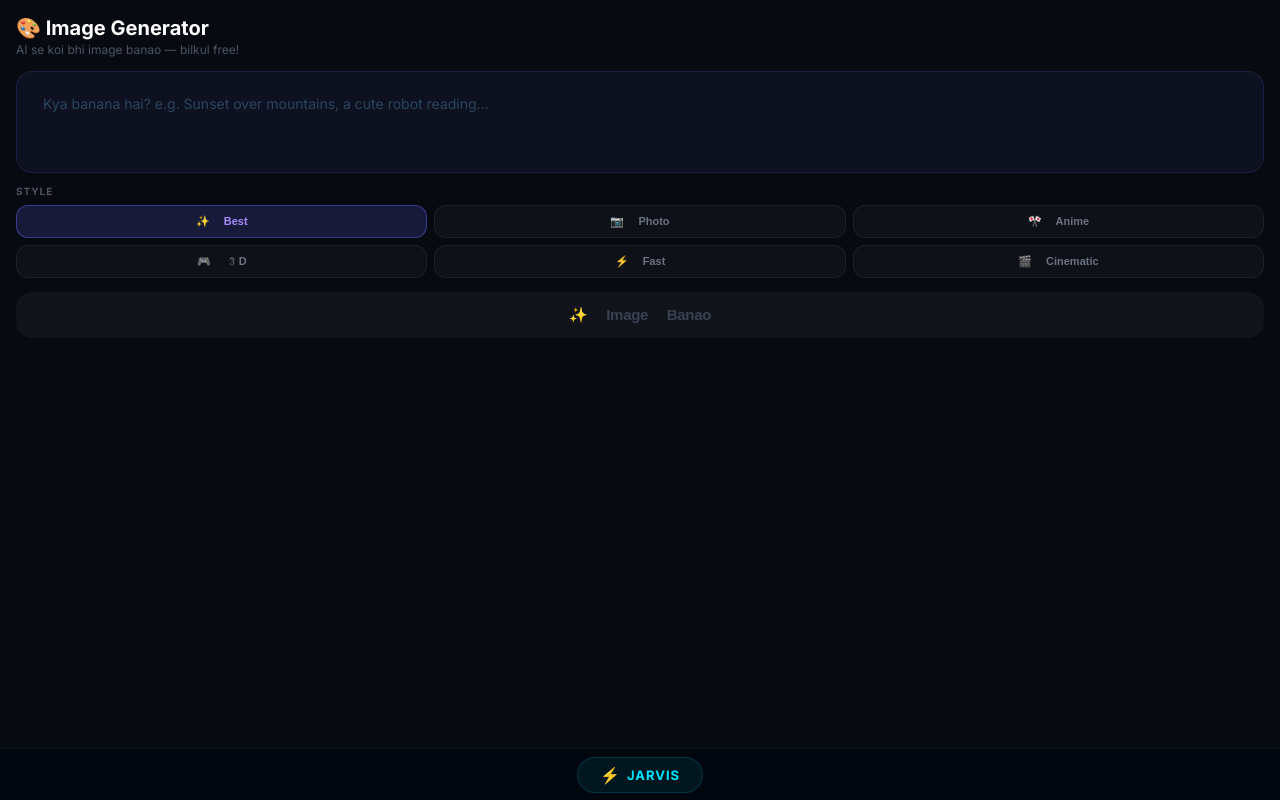
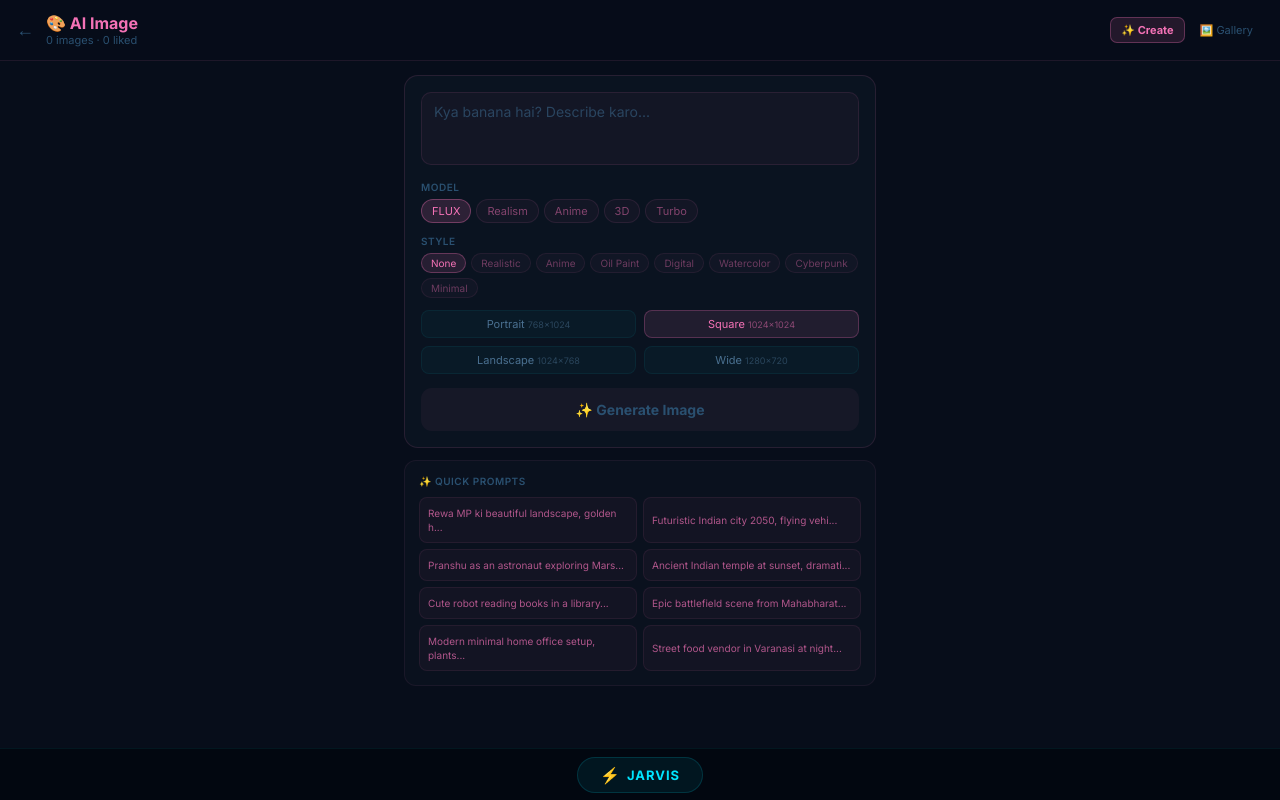
Before and after one commit to prashant998132-cpu/Apple, a Next.js app: page /image in a window 1280 px wide. Built offline with nearby package versions, Linux system fonts and the light colour scheme.

Commit message:
redesign: app/image/page.tsx [v12]

```diff
--- a/app/image/page.tsx
+++ b/app/image/page.tsx
@@ -1,85 +1,221 @@
-'use client';
-import { useState } from 'react';
+'use client'
+import { useState, useEffect } from 'react'
+import Link from 'next/link'
 
-const STYLES = [
-  { id: 'flux', label: '✨ Best', prompt: 'high quality, detailed, professional' },
-  { id: 'flux-realism', label: '📷 Photo', prompt: 'photorealistic, 8k, detailed, natural lighting' },
-  { id: 'flux-anime', label: '🎌 Anime', prompt: 'anime style, vibrant, detailed manga art' },
-  { id: 'flux-3d', label: '🎮 3D', prompt: '3d render, CGI, blender, cinematic lighting' },
-  { id: 'turbo', label: '⚡ Fast', prompt: 'fast, clean, clear' },
-  { id: 'flux-realism', label: '🎬 Cinematic', prompt: 'cinematic, dramatic lighting, movie still, 4k' },
-];
+type ImgItem = { id: string; prompt: string; url: string; model: string; ts: number; liked: boolean }
+
+const MODELS = [
+  { id: 'flux',           name: 'FLUX',        desc: 'Best quality' },
+  { id: 'flux-realism',   name: 'Realism',     desc: 'Photorealistic' },
+  { id: 'flux-anime',     name: 'Anime',       desc: 'Anime style' },
+  { id: 'flux-3d',        name: '3D',          desc: '3D render' },
+  { id: 'turbo',          name: 'Turbo',       desc: 'Fast' },
+]
+
+const STYLES = ['', 'photorealistic, 8k, ultra detailed', 'anime style, vibrant colors', 'oil painting, artistic', 'digital art, concept art', 'watercolor, soft', 'cyberpunk, neon', 'minimalist, clean']
+const STYLE_LABELS = ['None', 'Realistic', 'Anime', 'Oil Paint', 'Digital', 'Watercolor', 'Cyberpunk', 'Minimal']
+
+const PRESETS = [
+  'Rewa MP ki beautiful landscape, golden hour, misty mountains',
+  'Futuristic Indian city 2050, flying vehicles, neon lights',
+  'Pranshu as an astronaut exploring Mars',
+  'Ancient Indian temple at sunset, dramatic sky',
+  'Cute robot reading books in a library',
+  'Epic battlefield scene from Mahabharat',
+  'Modern minimal home office setup, plants',
+  'Street food vendor in Varanasi at night',
+]
+
+const KEY = 'jarvis_images_v1'
+function load(): ImgItem[] { try { return JSON.parse(localStorage.getItem(KEY)||'[]') } catch { return [] } }
+function save(i: ImgItem[]) { try { localStorage.setItem(KEY, JSON.stringify(i.slice(-30))) } catch {} }
 
 export default function ImagePage() {
-  const [prompt, setPrompt] = useState('');
-  const [style, setStyle] = useState('flux');
-  const [loading, setLoading] = useState(false);
-  const [images, setImages] = useState<string[]>([]);
-  const [error, setError] = useState('');
+  const [gallery, setGallery] = useState<ImgItem[]>([])
+  const [prompt, setPrompt] = useState('')
+  const [model, setModel] = useState('flux')
+  const [style, setStyle] = useState(0)
+  const [generating, setGenerating] = useState(false)
+  const [width, setWidth] = useState(1024)
+  const [height, setHeight] = useState(1024)
+  const [selected, setSelected] = useState<ImgItem|null>(null)
+  const [tab, setTab] = useState<'generate'|'gallery'>('generate')
 
-  const generate = async () => {
-    if (!prompt.trim() || loading) return;
-    setLoading(true); setError('');
-    const selectedStyle = STYLES.find(s => s.id === style);
-    const fullPrompt = `${prompt.trim()}, ${selectedStyle?.prompt || ''}`;
-    try {
-      const r = await fetch('/api/image', {
-        method: 'POST',
-        headers: { 'Content-Type': 'application/json' },
-        body: JSON.stringify({ prompt: fullPrompt, width: 768, height: 768, model: style }),
-      });
-      const d = await r.json();
-      if (d.url) setImages(prev => [d.url, ...prev.slice(0, 11)]);
-      else setError('Image generate nahi ho payi. Dobara try karo.');
-    } catch { setError('Network error. Dobara try karo.'); }
-    setLoading(false);
-  };
+  useEffect(() => { setGallery(load()) }, [])
+
+  function generate(customPrompt?: string) {
+    const p = (customPrompt || prompt).trim()
+    if (!p || generating) return
+    setGenerating(true)
+
+    const fullPrompt = p + (STYLES[style] ? ', ' + STYLES[style] : '')
+    const seed = Math.floor(Math.random() * 999999)
+    const url = `https://image.pollinations.ai/prompt/${encodeURIComponent(fullPrompt)}?model=${model}&width=${width}&height=${height}&seed=${seed}&nologo=true&enhance=true`
+
+    const item: ImgItem = { id: seed.toString(), prompt: p, url, model, ts: Date.now(), liked: false }
+    const updated = [item, ...gallery]
+    setGallery(updated); save(updated)
+    setGenerating(false)
+    setPrompt('')
+    setTab('gallery')
+  }
+
+  function toggleLike(id: string) {
+    const updated = gallery.map(i => i.id === id ? { ...i, liked: !i.liked } : i)
+    setGallery(updated); save(updated)
+  }
+
+  function deleteImg(id: string) {
+    const updated = gallery.filter(i => i.id !== id); setGallery(updated); save(updated)
+    if (selected?.id === id) setSelected(null)
+  }
+
+  const liked = gallery.filter(i => i.liked)
 
   return (
-    <div style={{ minHeight: '100vh', background: '#080a12', padding: '16px', paddingBottom: 80 }}>
-      <h1 style={{ fontSize: 20, fontWeight: 900, color: '#fff', marginBottom: 2 }}>🎨 Image Generator</h1>
-      <p style={{ fontSize: 12, color: '#4b5563', marginBottom: 14 }}>AI se koi bhi image banao — bilkul free!</p>
+    <div style={{ minHeight: '100vh', background: '#070d1a', color: '#ddeeff', fontFamily: "'Inter', sans-serif", padding: '0 0 80px' }}>
+      <style>{`
+        * { box-sizing: border-box }
+        @keyframes fadeUp { from{opacity:0;transform:translateY(4px)} to{opacity:1;transform:translateY(0)} }
+        @keyframes spin { to{transform:rotate(360deg)} }
+        @keyframes shimmer { 0%,100%{background-position:0% 50%} 50%{background-position:100% 50%} }
+        .img-card:hover .img-overlay { opacity: 1 !important; }
+        .img-overlay { opacity: 0; transition: opacity 0.2s; }
+      `}</style>
 
-      <div style={{ background: '#0e1120', border: '1px solid rgba(99,102,241,0.15)', borderRadius: 16, padding: '12px 14px', marginBottom: 12 }}>
-        <textarea value={prompt} onChange={e => setPrompt(e.target.value)}
-          onKeyDown={e => { if (e.key === 'Enter' && !e.shiftKey) { e.preventDefault(); generate(); }}}
-          placeholder="Kya banana hai? e.g. Sunset over mountains, a cute robot reading..."
-          style={{ width: '100%', minHeight: 72, background: 'transparent', border: 'none', outline: 'none', color: '#e2e8f0', fontSize: 14, resize: 'none', lineHeight: 1.55 }} />
+      <div style={{ background: 'rgba(7,13,26,0.97)', borderBottom: '1px solid rgba(244,114,182,0.1)', padding: '13px 16px', display: 'flex', alignItems: 'center', gap: '12px', position: 'sticky', top: 0, zIndex: 10, backdropFilter: 'blur(12px)' }}>
+        <Link href="/" style={{ color: '#2a5070', fontSize: '18px', textDecoration: 'none' }}>←</Link>
+        <div style={{ flex: 1 }}>
+          <div style={{ fontSize: '16px', fontWeight: 700, color: '#f472b6' }}>🎨 AI Image</div>
+          <div style={{ fontSize: '11px', color: '#2a5070' }}>{gallery.length} images · {liked.length} liked</div>
+        </div>
+        <div style={{ display: 'flex', gap: '4px' }}>
+          {(['generate','gallery'] as const).map(t => (
+            <button key={t} onClick={() => setTab(t)} style={{ background: tab===t ? 'rgba(244,114,182,0.12)' : 'none', border:`1px solid ${tab===t ? 'rgba(244,114,182,0.3)':'transparent'}`, borderRadius:'7px', color: tab===t ? '#f472b6' : '#2a5070', cursor:'pointer', padding:'5px 10px', fontSize:'11px', fontWeight: tab===t?700:400, fontFamily:'inherit' }}>
+              {t === 'generate' ? '✨ Create' : '🖼️ Gallery'}
+            </button>
+          ))}
+        </div>
       </div>
 
-      <p style={{ fontSize: 10, color: '#4b5563', fontWeight: 800, textTransform: 'uppercase', letterSpacing: '0.1em', marginBottom: 8 }}>Style</p>
-      <div style={{ display: 'grid', gridTemplateColumns: 'repeat(3, 1fr)', gap: 7, marginBottom: 14 }}>
-        {STYLES.map((s, i) => (
-          <button key={i} onClick={() => setStyle(s.id)}
-            style={{ padding: '9px 4px', borderRadius: 12, fontSize: 11, fontWeight: 700, background: style === s.id ? 'rgba(99,102,241,0.18)' : 'rgba(255,255,255,0.03)', border: `1px solid ${style === s.id ? 'rgba(99,102,241,0.45)' : 'rgba(255,255,255,0.06)'}`, color: style === s.id ? '#a78bfa' : '#6b7280', cursor: 'pointer', transition: 'all 0.15s' }}>
-            {s.label}
+      <div style={{ maxWidth: '500px', margin: '0 auto', padding: '14px' }}>
+        {tab === 'generate' && (
+          <div style={{ animation: 'fadeUp 0.2s ease' }}>
+            {/* Prompt */}
+            <div style={{ background: 'rgba(12,20,34,0.9)', border: '1px solid rgba(244,114,182,0.12)', borderRadius: '14px', padding: '16px', marginBottom: '12px' }}>
+              <textarea value={prompt} onChange={e => setPrompt(e.target.value)}
+                onKeyDown={e => { if (e.key === 'Enter' && (e.ctrlKey || e.metaKey)) generate() }}
+                placeholder="Kya banana hai? Describe karo..."
+                rows={3}
+                style={{ width:'100%', background:'rgba(244,114,182,0.04)', border:'1px solid rgba(244,114,182,0.1)', borderRadius:'10px', color:'#fce7f3', padding:'10px 12px', fontSize:'14px', outline:'none', resize:'none', fontFamily:'inherit', marginBottom:'12px' }} />
+
+              {/* Model selector */}
+              <div style={{ marginBottom:'12px' }}>
+                <div style={{ fontSize:'10px', color:'#2a5070', marginBottom:'6px', fontWeight:600, letterSpacing:'0.5px' }}>MODEL</div>
+                <div style={{ display:'flex', gap:'5px', overflowX:'auto' }}>
+                  {MODELS.map(m => (
+                    <button key={m.id} onClick={() => setModel(m.id)} style={{ background: model===m.id ? 'rgba(244,114,182,0.15)':'rgba(244,114,182,0.04)', border:`1px solid ${model===m.id?'rgba(244,114,182,0.35)':'rgba(244,114,182,0.1)'}`, borderRadius:'20px', color: model===m.id?'#f472b6':'rgba(244,114,182,0.5)', cursor:'pointer', padding:'4px 10px', fontSize:'11px', whiteSpace:'nowrap', fontFamily:'inherit', transition:'all 0.12s' }}>
+                      {m.name}
+                    </button>
+                  ))}
+                </div>
+              </div>
+
+              {/* Style */}
+              <div style={{ marginBottom:'12px' }}>
+                <div style={{ fontSize:'10px', color:'#2a5070', marginBottom:'6px', fontWeight:600, letterSpacing:'0.5px' }}>STYLE</div>
+                <div style={{ display:'flex', gap:'5px', flexWrap:'wrap' }}>
+                  {STYLE_LABELS.map((l,i) => (
+                    <button key={l} onClick={() => setStyle(i)} style={{ background: style===i ? 'rgba(244,114,182,0.12)':'rgba(244,114,182,0.03)', border:`1px solid ${style===i?'rgba(244,114,182,0.3)':'rgba(244,114,182,0.08)'}`, borderRadius:'20px', color: style===i?'#f472b6':'rgba(244,114,182,0.4)', cursor:'pointer', padding:'3px 9px', fontSize:'10px', fontFamily:'inherit', transition:'all 0.12s' }}>
+                      {l}
+                    </button>
+                  ))}
+                </div>
+              </div>
+
+              {/* Size */}
+              <div style={{ display:'grid', gridTemplateColumns:'1fr 1fr', gap:'8px', marginBottom:'14px' }}>
+                {[
+                  { l:'Portrait', w:768, h:1024 },
+                  { l:'Square', w:1024, h:1024 },
+                  { l:'Landscape', w:1024, h:768 },
+                  { l:'Wide', w:1280, h:720 },
+                ].map(s => (
+                  <button key={s.l} onClick={() => { setWidth(s.w); setHeight(s.h) }} style={{ background: width===s.w&&height===s.h ? 'rgba(244,114,182,0.1)':'rgba(0,229,255,0.03)', border:`1px solid ${width===s.w&&height===s.h?'rgba(244,114,182,0.25)':'rgba(0,229,255,0.06)'}`, borderRadius:'8px', color: width===s.w&&height===s.h?'#f472b6':'#4a7090', cursor:'pointer', padding:'6px', fontSize:'11px', fontFamily:'inherit', transition:'all 0.12s' }}>
+                    {s.l} <span style={{ opacity:0.5, fontSize:'9px' }}>{s.w}×{s.h}</span>
                   </button>
                 ))}
               </div>
 
-      <button onClick={generate} disabled={loading || !prompt.trim()}
-        style={{ width: '100%', padding: '14px', borderRadius: 16, fontSize: 15, fontWeight: 900, background: loading ? 'rgba(99,102,241,0.25)' : prompt.trim() ? 'linear-gradient(135deg,#6366f1,#22d3ee)' : 'rgba(255,255,255,0.04)', border: 'none', color: prompt.trim() ? '#fff' : '#374151', cursor: prompt.trim() && !loading ? 'pointer' : 'default', marginBottom: 16, letterSpacing: '-0.3px' }}>
-        {loading ? '⏳ Ban rahi hai...' : '✨ Image Banao'}
+              <button onClick={() => generate()} disabled={!prompt.trim() || generating}
+                style={{ width:'100%', background: prompt.trim()&&!generating ? 'linear-gradient(135deg,#be185d,#f472b6)' : 'rgba(244,114,182,0.05)', border:'none', borderRadius:'11px', color: prompt.trim()&&!generating?'#fff':'#2a5070', cursor: prompt.trim()&&!generating?'pointer':'not-allowed', padding:'13px', fontSize:'14px', fontWeight:700, fontFamily:'inherit', transition:'all 0.15s', display:'flex', alignItems:'center', justifyContent:'center', gap:'8px' }}>
+                {generating ? <><div style={{ width:'16px',height:'16px',border:'2px solid rgba(255,255,255,0.3)',borderTop:'2px solid white',borderRadius:'50%',animation:'spin 1s linear infinite' }} /> Generating...</> : '✨ Generate Image'}
               </button>
+            </div>
 
-      {error && <p style={{ color: '#f87171', fontSize: 13, marginBottom: 12, textAlign: 'center' }}>{error}</p>}
+            {/* Presets */}
+            <div style={{ background:'rgba(12,20,34,0.7)', border:'1px solid rgba(244,114,182,0.07)', borderRadius:'12px', padding:'14px' }}>
+              <div style={{ fontSize:'10px', color:'#2a5070', marginBottom:'10px', fontWeight:600, letterSpacing:'0.5px' }}>✨ QUICK PROMPTS</div>
+              <div style={{ display:'grid', gridTemplateColumns:'1fr 1fr', gap:'6px' }}>
+                {PRESETS.map((p,i) => (
+                  <button key={i} onClick={() => generate(p)} style={{ background:'rgba(244,114,182,0.04)', border:'1px solid rgba(244,114,182,0.08)', borderRadius:'8px', color:'rgba(244,114,182,0.7)', cursor:'pointer', padding:'8px', fontSize:'10px', textAlign:'left', fontFamily:'inherit', transition:'all 0.12s', lineHeight:'1.4' }}>
+                    {p.slice(0,40)}...
+                  </button>
+                ))}
+              </div>
+            </div>
+          </div>
+        )}
 
-      {images.length > 0 && (
-        <div>
-          <p style={{ fontSize: 10, color: '#4b5563', fontWeight: 800, textTransform: 'uppercase', letterSpacing: '0.1em', marginBottom: 10 }}>Generated Images ({images.length})</p>
-          <div style={{ display: 'grid', gridTemplateColumns: '1fr 1fr', gap: 10 }}>
-            {images.map((url, i) => (
-              <div key={i} style={{ position: 'relative', borderRadius: 14, overflow: 'hidden', aspectRatio: '1', background: '#0e1120', border: '1px solid rgba(255,255,255,0.06)' }}>
-                <img src={url} alt={`img-${i}`} loading="lazy" style={{ width: '100%', height: '100%', objectFit: 'cover', cursor: 'pointer' }} onClick={() => window.open(url, '_blank')} />
-                <div style={{ position: 'absolute', bottom: 0, left: 0, right: 0, padding: '20px 8px 8px', background: 'linear-gradient(transparent,rgba(0,0,0,0.7))', display: 'flex', gap: 6, justifyContent: 'flex-end' }}>
-                  <a href={url} download={`jarvis-${i+1}.jpg`} style={{ fontSize: 10, padding: '3px 8px', borderRadius: 6, background: 'rgba(255,255,255,0.15)', color: '#fff', textDecoration: 'none', backdropFilter: 'blur(4px)' }}>⬇ Save</a>
-                  <button onClick={() => navigator.clipboard.writeText(url)} style={{ fontSize: 10, padding: '3px 8px', borderRadius: 6, background: 'rgba(255,255,255,0.15)', color: '#fff', border: 'none', cursor: 'pointer' }}>🔗 Copy</button>
+        {tab === 'gallery' && (
+          <div style={{ animation:'fadeUp 0.2s ease' }}>
+            {gallery.length === 0 ? (
+              <div style={{ textAlign:'center', padding:'50px 20px', color:'#1e3248' }}>
+                <div style={{ fontSize:'50px', marginBottom:'12px', opacity:0.3 }}>🎨</div>
+                <div style={{ fontSize:'14px', marginBottom:'6px', color:'#4a7090' }}>Gallery empty hai</div>
+                <button onClick={() => setTab('generate')} style={{ background:'rgba(244,114,182,0.1)', border:'1px solid rgba(244,114,182,0.2)', borderRadius:'9px', color:'#f472b6', cursor:'pointer', padding:'8px 18px', fontSize:'12px', fontFamily:'inherit', marginTop:'8px' }}>Create First Image</button>
+              </div>
+            ) : (
+              <div style={{ columns:2, gap:'8px' }}>
+                {gallery.map(item => (
+                  <div key={item.id} className="img-card" style={{ position:'relative', marginBottom:'8px', breakInside:'avoid', borderRadius:'10px', overflow:'hidden', cursor:'pointer' }} onClick={() => setSelected(item)}>
+                    <img src={item.url} alt={item.prompt} loading="lazy"
+                      style={{ width:'100%', display:'block', borderRadius:'10px', border:'1px solid rgba(244,114,182,0.1)' }}
+                      onError={(e) => { (e.target as HTMLImageElement).style.display='none' }} />
+                    <div className="img-overlay" style={{ position:'absolute', inset:0, background:'linear-gradient(to top, rgba(0,0,0,0.8), transparent)', borderRadius:'10px', padding:'8px', display:'flex', flexDirection:'column', justifyContent:'flex-end' }}>
+                      <div style={{ fontSize:'10px', color:'rgba(255,255,255,0.7)', marginBottom:'6px', lineHeight:'1.3' }}>{item.prompt.slice(0,50)}</div>
+                      <div style={{ display:'flex', gap:'6px' }}>
+                        <button onClick={(e) => { e.stopPropagation(); toggleLike(item.id) }} style={{ background:'none', border:'none', fontSize:'16px', cursor:'pointer', opacity: item.liked?1:0.5 }}>
+                          {item.liked ? '❤️' : '🤍'}
+                        </button>
+                        <a href={item.url} target="_blank" rel="noreferrer" onClick={e => e.stopPropagation()} style={{ background:'rgba(255,255,255,0.15)', border:'none', borderRadius:'5px', color:'white', padding:'3px 8px', fontSize:'10px', textDecoration:'none', display:'flex', alignItems:'center' }}>↓</a>
+                        <button onClick={(e) => { e.stopPropagation(); deleteImg(item.id) }} style={{ background:'rgba(248,113,113,0.2)', border:'none', borderRadius:'5px', color:'#f87171', cursor:'pointer', padding:'3px 7px', fontSize:'10px', fontFamily:'inherit' }}>✕</button>
+                      </div>
                     </div>
                   </div>
                 ))}
               </div>
+            )}
+          </div>
+        )}
+
+        {/* Lightbox */}
+        {selected && (
+          <div style={{ position:'fixed', inset:0, background:'rgba(0,0,0,0.92)', zIndex:100, display:'flex', flexDirection:'column', alignItems:'center', justifyContent:'center', padding:'16px' }} onClick={() => setSelected(null)}>
+            <img src={selected.url} alt={selected.prompt} style={{ maxWidth:'100%', maxHeight:'75vh', borderRadius:'12px', boxShadow:'0 20px 60px rgba(0,0,0,0.8)' }} onClick={e => e.stopPropagation()} />
+            <div style={{ marginTop:'14px', textAlign:'center', maxWidth:'400px' }}>
+              <div style={{ fontSize:'13px', color:'rgba(255,255,255,0.7)', marginBottom:'10px' }}>{selected.prompt}</div>
+              <div style={{ display:'flex', gap:'10px', justifyContent:'center' }}>
+                <a href={selected.url} download="jarvis-ai.jpg" style={{ background:'rgba(244,114,182,0.15)', border:'1px solid rgba(244,114,182,0.3)', borderRadius:'9px', color:'#f472b6', padding:'8px 18px', fontSize:'12px', textDecoration:'none', fontWeight:600 }}>↓ Download</a>
+                <button onClick={() => toggleLike(selected.id)} style={{ background:'none', border:'1px solid rgba(255,255,255,0.1)', borderRadius:'9px', color:'white', cursor:'pointer', padding:'8px 18px', fontSize:'14px', fontFamily:'inherit' }}>
+                  {selected.liked ? '❤️' : '🤍'}
+                </button>
+                <button onClick={() => setSelected(null)} style={{ background:'rgba(255,255,255,0.07)', border:'none', borderRadius:'9px', color:'rgba(255,255,255,0.5)', cursor:'pointer', padding:'8px 14px', fontFamily:'inherit', fontSize:'12px' }}>✕ Close</button>
+              </div>
+            </div>
           </div>
         )}
       </div>
-  );
+    </div>
+  )
 }
```
Lines whose indentation alone changed are shown as unchanged.
